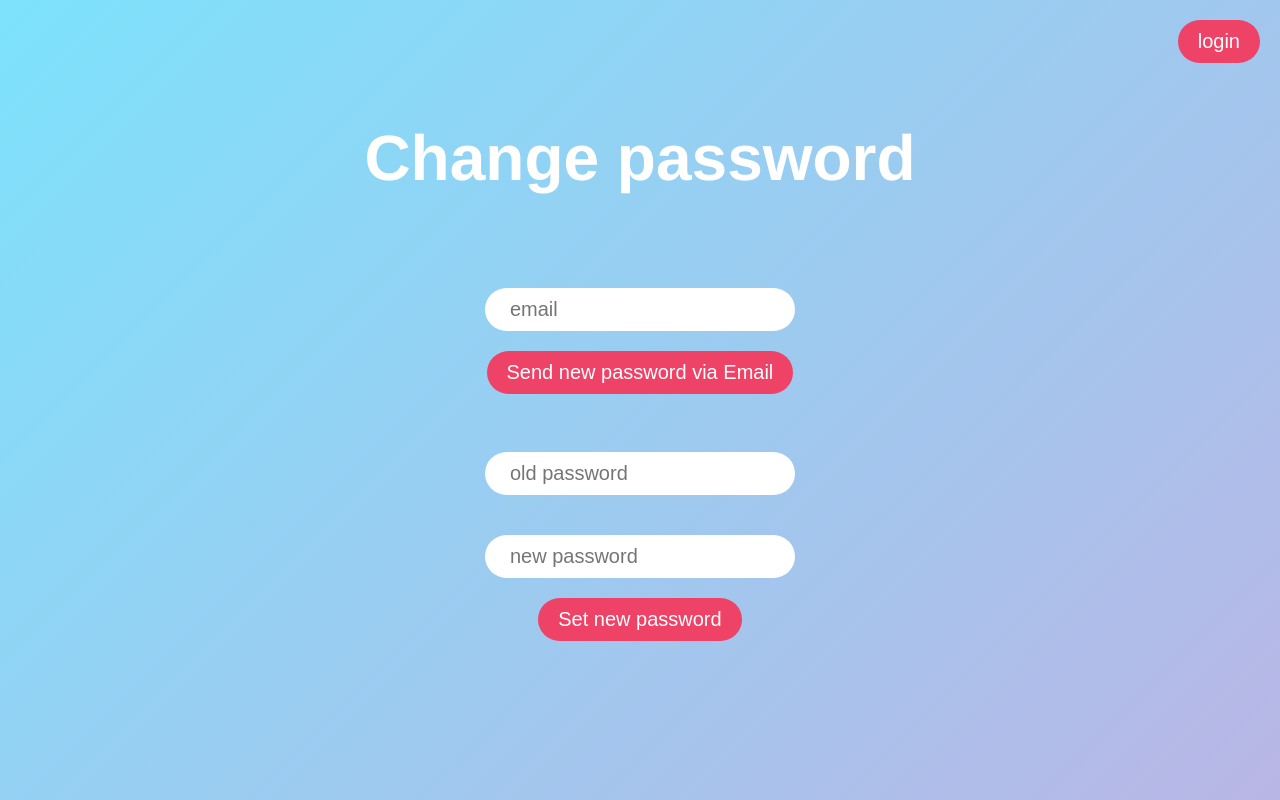
After one commit to Fienberber/partyfy, a Flask app: page /newPassword in a window 1280 px wide. The commit adds this page. Run offline with Flask 2, Linux system fonts and the light colour scheme; the visitor is signed in with stand-in values (Sample User, id 1).

Commit message:
added the ability to change your password and generate a new one if forgotten

```diff
--- a/app/__init__.py
+++ b/app/__init__.py
@@ -1,6 +1,4 @@
 #!/usr/bin/env python3
-
-
 from flask import Flask
 from .secrets import SECRET_KEY
 
--- a/app/routes.py
+++ b/app/routes.py
@@ -1,6 +1,7 @@
 from flask import request, render_template, jsonify, session, redirect
 from app import app
 from app import api
+from app import mail
 from app.user import User
 from app.party import Party
 from app.userParty import UserParty
@@ -48,6 +49,11 @@ def gameEngine():
     else:
         return render_template('gameEngine.html')
 
+@app.route('/newPassword', methods=['GET'])
+def newPassword():
+    """Password Management"""
+    return render_template('NewPassword.html')
+
 
 @app.route('/login', methods=['GET', 'POST'])
 def login():
@@ -92,6 +98,31 @@ def signup():
                    msg="Compte créé! Plus qu'à se connecter 🥳")
 
 
+@app.route('/changePass', methods=['POST'])
+def changePass():
+    """Changes the password"""
+    old_Pass = request.form.to_dict()["oldPass"]
+    new_Pass = request.form.to_dict()["newPass"]
+    _email = request.form.to_dict()["email"]
+
+    user = User.query.filter_by(email=_email).first()
+    if(user.verifyPassword(old_Pass)):
+        user.setPassword(new_Pass)
+        return "Password Changed successfully"
+
+    return "Wrong password, try again or request a new one."
+
+
+@app.route('/getNewPass', methods=['POST'])
+def getNewPass():
+    """Send an email with a new random generated password"""
+    _email = request.form.to_dict()["email"]
+    if(mail.sendNewPassword(_email)):
+        return "The new password has been sent, please check your inbox"
+
+    return "An error has occured, please try again"
+
+
 @app.route('/logout', methods=['GET'])
 def logout():
     """Handle user logout"""
--- /dev/null
+++ b/app/static/styles/password.css
@@ -0,0 +1,210 @@
+:root {
+  --main-bg-color: linear-gradient(-225deg, #7DE2FC 0%, #B9B6E5 100%);/* Background color */
+  --main-ft-color: #283845;/* Font color */
+  --main-bt-color: #EE4266;/* Button color */
+}
+
+
+body {
+  color : var(--main-ft-color);
+  font-family: "Geneva", sans-serif;
+  margin: 20px;
+
+  background-image: var(--main-bg-color);
+  background-repeat: no-repeat;
+  background-attachment: fixed;
+  background-size: cover;
+}
+
+h1 {
+  font-family: 'futura', 'helvetica', sans-serif;
+  color: white;
+  font-size: 4em;
+}
+
+
+input {
+  display: inline-block;
+  -webkit-box-sizing: content-box;
+  -moz-box-sizing: content-box;
+  box-sizing: content-box;
+  padding: 10px 20px 10px 25px;
+  margin: 20px;
+  border: none;
+  -webkit-border-radius: 30px;
+  font-size: 20px;
+  border-radius: 30px;
+  -o-text-overflow: clip;
+  text-overflow: clip;
+}
+
+input.player_name, input.player_email {
+  display: inline-block;
+  width : 100px;
+  padding: 10px 15px 10px 15px;
+  margin: 5px;
+  border: none;
+  -webkit-border-radius: 30px;
+  font-size: 15px;
+  border-radius: 30px;
+  -o-text-overflow: clip;
+  text-overflow: clip;
+}
+
+input.player_email {
+  width : 200px;
+}
+
+.addButton{
+  font-size: 30px;
+}
+
+
+.btn {
+  -webkit-border-radius: 40;
+  -moz-border-radius: 40;
+  border-radius: 40px;
+  font-family: Arial;
+  color: white;
+  background: var(--main-bt-color);
+  font-size: 20px;
+  padding: 10px 20px 10px 20px;
+  text-decoration: none;
+  border: none;
+  transition-duration: 0.5s;
+}
+
+.btn:hover {
+  color: var(--main-ft-color);
+  background: var(--main-bt-color);
+  text-decoration: none;
+  box-shadow: 0 4px 10px 4px rgba(19, 35, 47, 0.3);
+}
+
+.input_btn{
+  text-align: right;
+  margin: 20px 20px 20px 0px;
+}
+
+
+.delete_btn {
+  background-color: red;
+  visibility:hidden;
+}
+
+.delete_btn:hover {
+  background-color: black;
+  color :white;
+}
+
+
+dt{
+  background-color: white;
+  border-radius: 50px;
+  border: solid;
+  border-color: var(--main-bt-color);
+  font-size: 20px;
+  margin: 10px;
+}
+
+nav dl{
+  border: solid ;
+  border-width: 10px ;
+  border-radius: 40px;
+  background-color: var(--main-ft-color);
+  box-shadow: 0 4px 10px 4px rgba(19, 35, 47, 0.3);
+  height:400px;
+}
+nav dl{
+  overflow:hidden;
+  overflow-y:scroll;
+}
+
+.removeInputType{
+  margin:  0px 15px 0px 0px;
+  float: right;
+}
+
+.editInputType{
+  margin:  5px 8px 0px 0px;
+  float: right;
+}
+
+.party{
+  margin:30px;
+  text-align: right;
+}
+
+
+
+
+
+.aside{
+  width : 500px;
+  display: inline-block;
+}
+
+.openbtn {
+  font-size:30px;
+  cursor:pointer;
+}
+
+.center {
+  text-align: center;
+  float: center;
+}
+
+.left {
+  text-align: left;
+  float: left;
+}
+
+.right {
+  text-align: right;
+  float: right;
+}
+
+/* For desktop: */
+.col-1 {width: 8.33%;}
+.col-2 {width: 16.66%;}
+.col-3 {width: 25%;}
+.col-4 {width: 33.33%;}
+.col-5 {width: 41.66%;}
+.col-6 {width: 50%;}
+.col-7 {width: 58.33%;}
+.col-8 {width: 66.66%;}
+.col-9 {width: 75%;}
+.col-10 {width: 83.33%;}
+.col-11 {width: 91.66%;}
+.col-12 {width: 100%;}
+
+@media only screen and (max-width: 768px) {
+  /* For mobile phones: */
+  [class*="col-"] {
+    width: 100%;
+  }
+}
+
+
+[class*="col-"] {
+  float: left;
+  padding: 15px;
+}
+
+
+.row::after {
+  content: "";
+  clear: both;
+  display: block;
+}
+
+
+* {
+  box-sizing: border-box;
+}
+
+
+
+span.input {
+  margin: 28px;
+}
--- /dev/null
+++ b/app/templates/NewPassword.html
@@ -0,0 +1,72 @@
+<!DOCTYPE html>
+<html lang="en">
+<head>
+  <title>Partyfy home page</title>
+  <meta charset="utf-8">
+  <link rel="stylesheet" href="../static/styles/password.css">
+  <link rel="stylesheet" href="{{ url_for('static',filename='styles/password.css') }}">
+  <link rel="stylesheet" href="https://cdnjs.cloudflare.com/ajax/libs/font-awesome/4.7.0/css/font-awesome.min.css">
+  <script src="https://ajax.googleapis.com/ajax/libs/jquery/3.5.1/jquery.min.js"></script>
+
+
+</head>
+<body >
+
+
+  <button class="btn right" onclick="window.location.href='login';" type="button">login</button>
+
+  <div class="col-12">
+    <h1 class="center" >Change password</h1>
+  </div>
+  <br>
+  <br>
+  <br>
+
+
+  <div class="row">
+    <div class="col-1">
+
+    </div>
+
+    <div class="col-10 center">
+      <input type="text" id="email_input" name="email_input" placeholder="email">
+      <br>
+      <button class="btn center" type="button" onclick="getNewPass();">Send new password via Email</button>
+      <br>
+      <br>
+      <br>
+      <input type="password" id="old_pass" name="old_pass" placeholder="old password">
+      <br>
+      <input type="password" id="new_pass" name="new_pass" placeholder="new password">
+      <br>
+      <button class="btn center" type="button" onclick="changePass();">Set new password</button>
+   </div>
+
+   <div class="col-1 right">
+
+   </div>
+ </div>
+
+
+ <script>
+ function getNewPass(){
+   email = document.getElementById("email_input").value;
+  $.post("/getNewPass",{"email":email },function(response){
+      console.log(response);
+      alert(response);
+    });
+ }
+
+ function changePass(){
+    email = document.getElementById("email_input").value;
+   oldPass =  document.getElementById("old_pass").value;
+   newPass =  document.getElementById("new_pass").value;
+  $.post("/changePass",{"email":email, "oldPass":oldPass , "newPass":newPass},function(response){
+      console.log(response);
+      alert(response);
+    });
+ }
+</script>
+
+</body>
+</html>
--- a/app/templates/login.jinja2
+++ b/app/templates/login.jinja2
@@ -40,7 +40,7 @@
             <input name="password" type="password"required autocomplete="off"/>
           </div>
 
-          <p class="forgot"><a href="#">Forgot Password?</a></p>
+          <p class="forgot"><a href="newPassword">Forgot Password?</a></p>
 
           <button type="submit" class="button button-block"/>Connexion</button>
 
--- a/app/user.py
+++ b/app/user.py
@@ -25,6 +25,10 @@ class User(db.Model):
         db.session.add(self)
         db.session.commit()
 
+    def setPassword(self, passwd):
+        self.password = sha256(passwd.encode('utf-8')).hexdigest()
+        db.session.commit()
+
     def verifyPassword(self, passwd):
         return(self.password == sha256(passwd.encode('utf-8')).hexdigest())
 
```
Also changed, not shown: app/mail.py (added, +67 -0 lines), app/mail_template.html (added, +52 -0 lines), app/templates/gameEngine.html (+0 -171 lines), README.md, app/api.py (line endings or trailing spaces), 1 other file.
